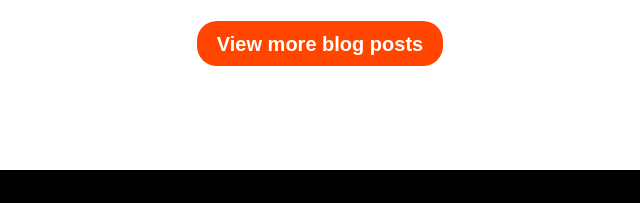
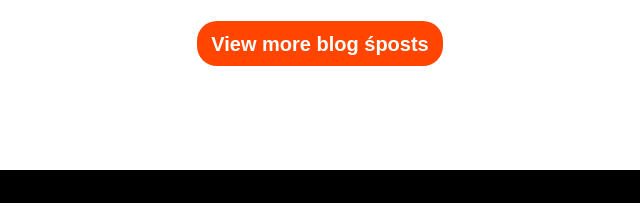
Before and after one commit to Abin368/reddit-responsive, a plain HTML site: page index.html in a window 1280 px wide. Shown: the part 4303-4506 px from the top of the page, 320-960 px from the left. Drawn offline with nearby package versions, Linux system fonts and the light colour scheme; a web font is replaced by a local one.

Commit message:
new changes

```diff
--- a/index.html
+++ b/index.html
@@ -350,7 +350,7 @@
             </div>
         </div>
         <div class="d-flex justify-content-center align-items-center m-lg-2 pb-lg-5 m-sm-3 p-sm-3 m-xs-3 p-xs-s">
-            <button class="btn sec-btn-d mb-lg-5 ">View more blog posts</button>
+            <button class="btn sec-btn-d mb-lg-5 mb-3">View more blog  śposts</button>
         </div>
     </section>
 
```
